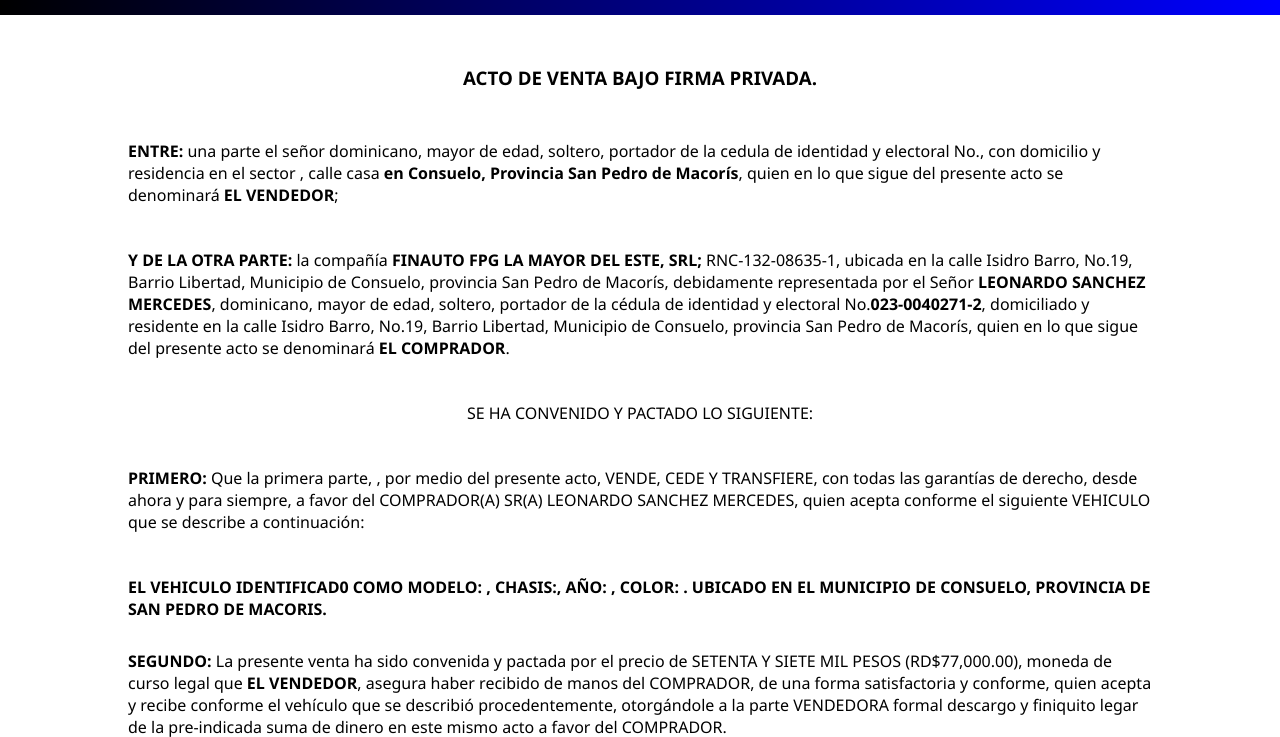
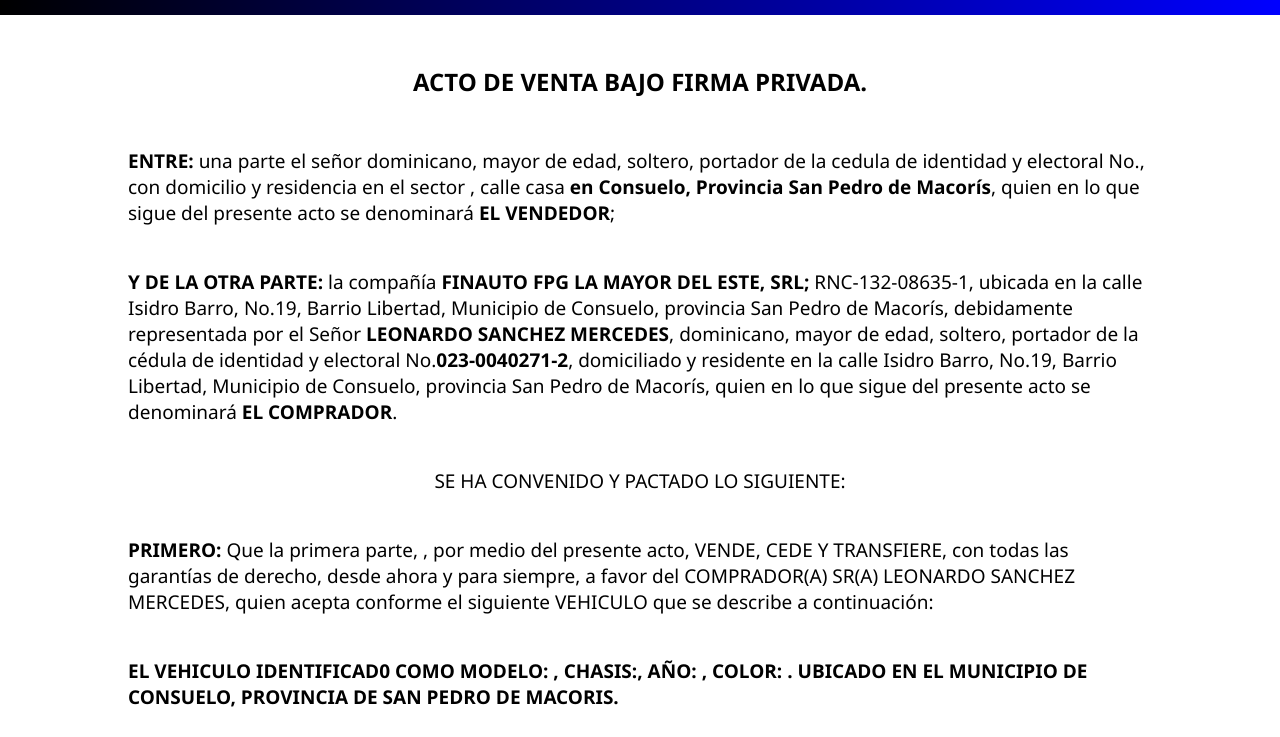
Before and after one commit to rokola18/Delear-App, a React app: page /despacho in a window 1280 px wide. Shown: the part 55-792 px from the top of the page. Built offline with nearby package versions, Linux system fonts and the light colour scheme.

Commit message:
de nuevo

```diff
--- a/src/frontent/componentes/body.js
+++ b/src/frontent/componentes/body.js
@@ -31,7 +31,7 @@
 
             <section className='primera'>
 
-            <h3 className='titulo-2 acto'> ACTO DE VENTA BAJO FIRMA PRIVADA.</h3>
+            <h1 className='titulo-2 acto'> ACTO DE VENTA BAJO FIRMA PRIVADA.</h1>
             <p className='venta'>
                <span>ENTRE:</span> una parte el señor <span>{texts.vendedor}</span> dominicano, mayor de edad, soltero, portador de la cedula de identidad y
                electoral No.<span>{texts.cedula}</span>, con domicilio y residencia en el sector <span className='nada'>{texts.sector}</span>, calle <span>{texts.calle}</span> casa <span>{texts.casa}</span> <span>{texts.municipioProvincia}</span>, quien en lo que sigue del presente acto se denominará <span>EL VENDEDOR</span>;
--- a/src/frontent/css/body.css
+++ b/src/frontent/css/body.css
@@ -75,6 +75,11 @@
     font-weight: 500;
 }
 
+.venta{
+    font-size: 19px;
+}
+
+
 @media print {
     label, .dinamico {
       display: none;
@@ -83,6 +88,10 @@
     .papa{
         margin-top: 70px;
     }
+
+    .venta{
+        font-size: 20px;
+    }
   }
 
 .venta{
--- a/src/frontent/rutas-componentes/actoVenta.js
+++ b/src/frontent/rutas-componentes/actoVenta.js
@@ -6,7 +6,7 @@
             <div className='papa top '>
             <section className='primera bajar'>
 
-               <h3 className='titulo-2 acto'> ACTO DE VENTA BAJO FIRMA PRIVADA.</h3>
+               <h1 className='titulo-2 acto'> ACTO DE VENTA BAJO FIRMA PRIVADA.</h1>
                <p className='venta'>
                  <span>ENTRE:</span> una parte el señor <span>{texts.vendedor}</span> dominicano, mayor de edad, soltero, portador de la cedula de identidad y
                  electoral No.<span>{texts.cedula}</span>, con domicilio y residencia en el sector <span className='nada'>{texts.sector}</span>, calle <span>{texts.calle}</span> casa <span>{texts.casa}</span> <span>{texts.municipioProvincia}</span>, quien en lo que sigue del presente acto se denominará <span>EL COMPRADOR</span>;
```
